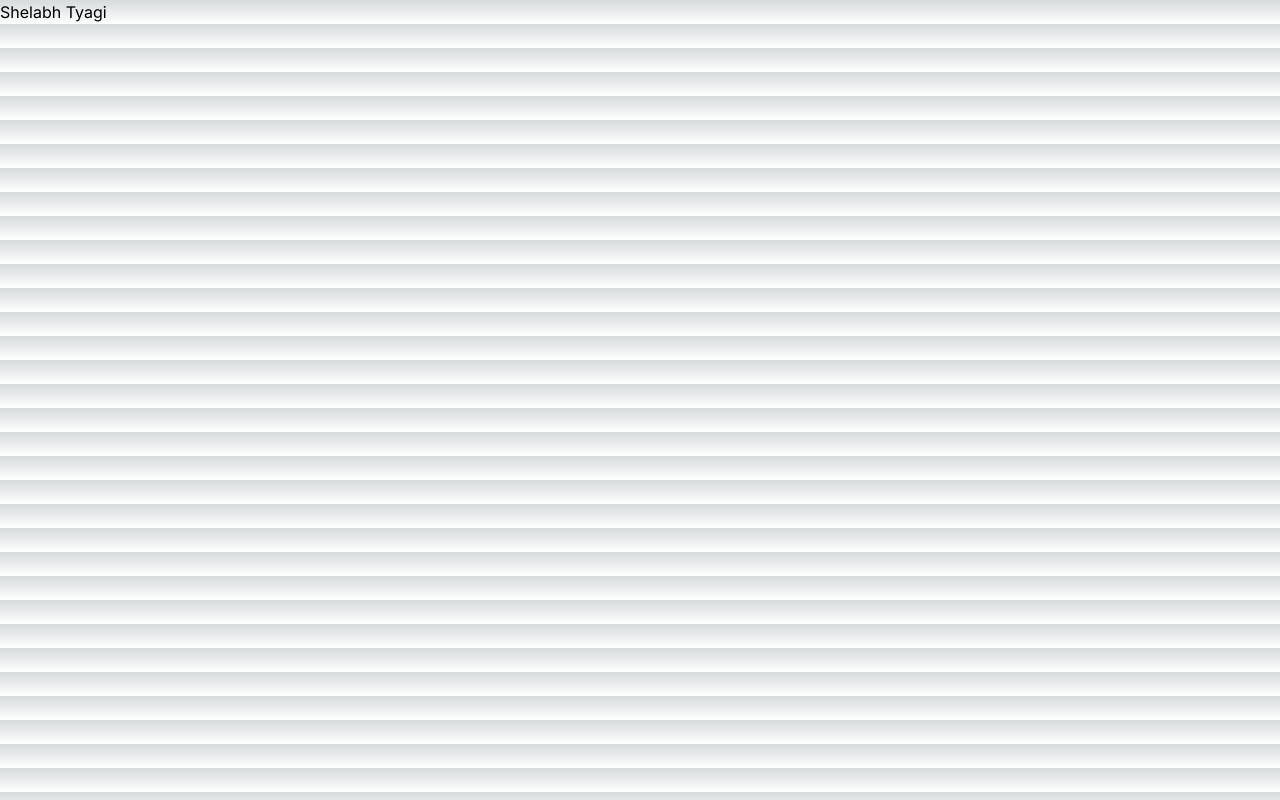
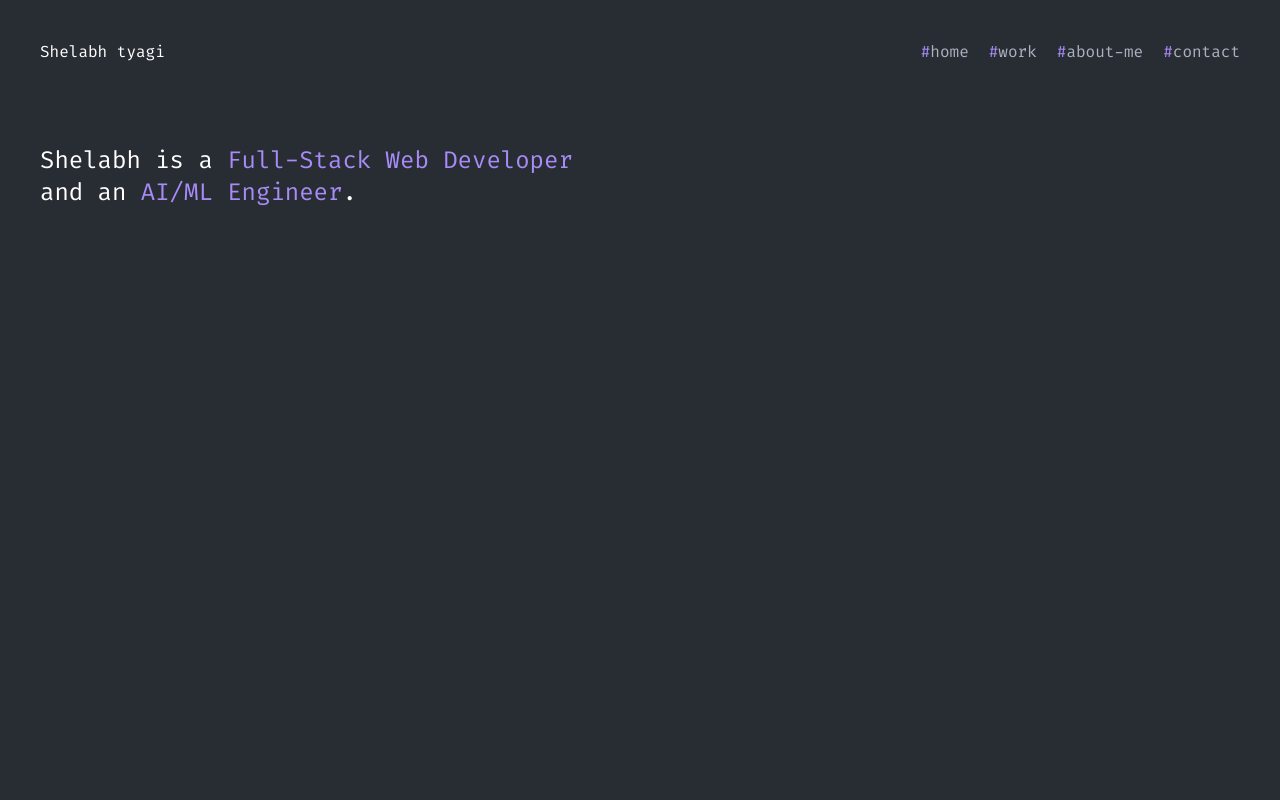
Before and after one commit to shelabh/Portfolio, a Next.js app: page / in a window 1280 px wide. Built offline with nearby package versions, Linux system fonts and the light colour scheme.

Commit message:
added navbar and hero components

```diff
--- a/app/globals.css
+++ b/app/globals.css
@@ -1,6 +1,9 @@
+@import url('https://fonts.googleapis.com/css2?family=Fira+Code:wght@300..700&display=swap');
 @tailwind base;
 @tailwind components;
 @tailwind utilities;
+
+
 
 :root {
   --foreground-rgb: 0, 0, 0;
@@ -17,13 +20,8 @@
 }
 
 body {
-  color: rgb(var(--foreground-rgb));
-  background: linear-gradient(
-      to bottom,
-      transparent,
-      rgb(var(--background-end-rgb))
-    )
-    rgb(var(--background-start-rgb));
+  color: white;
+  background: #282C33;
 }
 
 @layer utilities {
--- a/app/page.tsx
+++ b/app/page.tsx
@@ -1,9 +1,12 @@
+import Navbar from "@/components/Navbar";
+import Landing from "@/pages/Landing/Landing";
 import Image from "next/image";
 
 export default function Home() {
   return (
-    <div>
-      Shelabh Tyagi
+    <div className="font-code">
+      <Navbar />
+      <Landing />
     </div>
   );
 }
--- /dev/null
+++ b/components/Navbar.tsx
@@ -0,0 +1,33 @@
+
+
+
+
+const Navbar = () => {
+	return (
+		<>
+			<div className="flex flex-row justify-between items-center p-10 max-w-7xl mx-auto ">
+				<div>
+					Shelabh tyagi
+				</div>
+				<div className="flex flex-row items-center text-[#ABB2BF] gap-5">
+					<div >
+						<span className="text-[#A78BF6]">#</span>home
+					</div>
+					<div>
+						<span className="text-[#A78BF6]">#</span>work
+					</div>
+					<div>
+						<span className="text-[#A78BF6]">#</span>about-me
+					</div>
+					<div>
+						<span className="text-[#A78BF6]">#</span>contact
+					</div>
+				</div>
+
+			</div>
+		</>
+	)
+}
+
+
+export default Navbar
--- /dev/null
+++ b/pages/Landing/Landing.tsx
@@ -0,0 +1,17 @@
+import Head from "./Sections/Head"
+
+
+
+
+const Landing = () => {
+	return (
+		<>
+			<div className="max-w-7xl mx-auto flex flex-col gap-24">
+				<Head />
+
+			</div>
+		</>
+	)
+}
+
+export default Landing
--- /dev/null
+++ b/pages/Landing/Sections/Head.tsx
@@ -0,0 +1,18 @@
+
+
+
+
+const Head = () => {
+	return (
+		<>
+			<div className="flex flex-row justify-between items-center p-10">
+				<div className="text-2xl">
+					Shelabh is a <span className="text-[#A78BF6]">Full-Stack Web Developer</span> <br/>and an <span className="text-[#A78BF6]">AI/ML Engineer</span>.
+				</div>
+
+			</div>
+		</>
+	)
+}
+
+export default Head;
--- a/tailwind.config.ts
+++ b/tailwind.config.ts
@@ -7,6 +7,10 @@ const config: Config = {
     "./app/**/*.{js,ts,jsx,tsx,mdx}",
   ],
   theme: {
+    fontFamily: {
+      'code': ["Fira Code", "monospace"],
+
+    },
     extend: {
       backgroundImage: {
         "gradient-radial": "radial-gradient(var(--tw-gradient-stops))",
```
